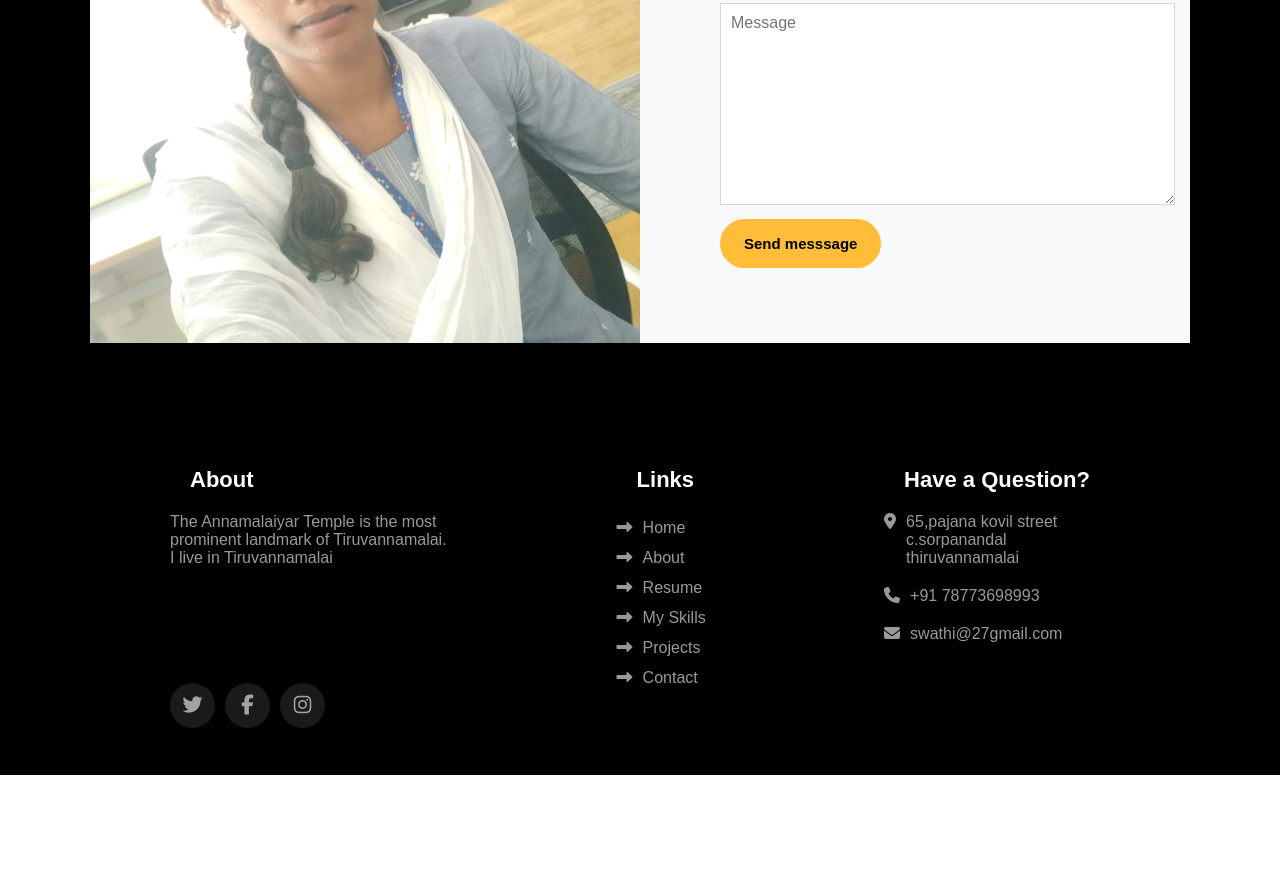
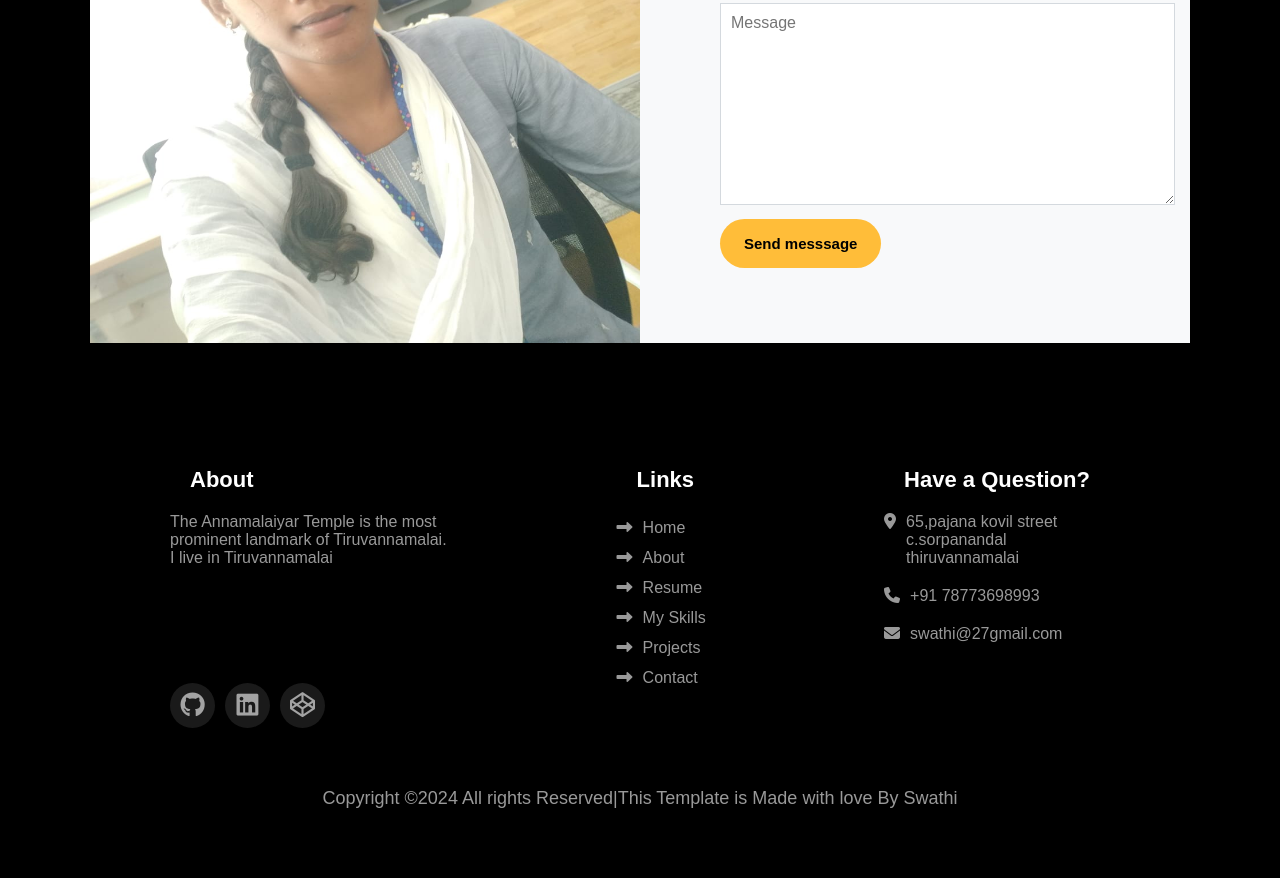
Before and after one commit to Swathi2728/swathi-followed-by-portfolio, a plain HTML site: page index.html in a window 1280 px wide. Shown: the part 5018-5896 px from the top of the page. Before the commit the page ends 5793 px from the top, so only its background shows below. Drawn offline with Linux system fonts and the light colour scheme.

Commit message:
modified 2

```diff
--- a/index.html
+++ b/index.html
@@ -363,15 +363,15 @@
 
                         <div class="ftr_icon">
                             <div class="ftr_b">
-                                <div><i class="fa-brands fa-twitter - icon_t"></i> </div>
+                                <a href="https://github.com/Swathi2728"><i class=" fa-brands fa-github - icon_t"></i> </a>
 
                             </div>
                             <div class="ftr_b">
-                                <div><i class="fa-brands fa-facebook-f - icon_t"></i> </div>
+                                <a href=""><i class="fa-brands fa-linkedin - icon_t"></i> </a>
 
                             </div>
                             <div class="ftr_b">
-                                <div><i class="fa-brands fa-instagram - icon_t"></i> </div>
+                                <a href="https://codepen.io/your-work"> <i class="fa-brands fa-codepen - icon_t"></i> </a>
 
                             </div>
                         </div>
--- a/style.css
+++ b/style.css
@@ -13,10 +13,7 @@
 h1,body,p{
     margin:0;
 }
-.main{
-      overflow-x: hidden;
 
-}
 
 header{
     background-color: #000000;
@@ -460,7 +457,7 @@ height:250px;
 
 }
 .icon_t{
-    font-size: 20px;
+    font-size: 25px;
     color:#a3a3a3;
 }
 .ftr_icon{
@@ -510,6 +507,7 @@ height:250px;
         line-height: 1.2;
         width:300px;
     }
+
     .container1{
         display:flex;
         padding-top:112px;
@@ -624,7 +622,7 @@ flex-direction: column;
           left:1px;
           top:0;
           bottom:1000px;
-          transition: 0.3s ease;
+          transition: 0.9s ease;
 
 
         }
```
